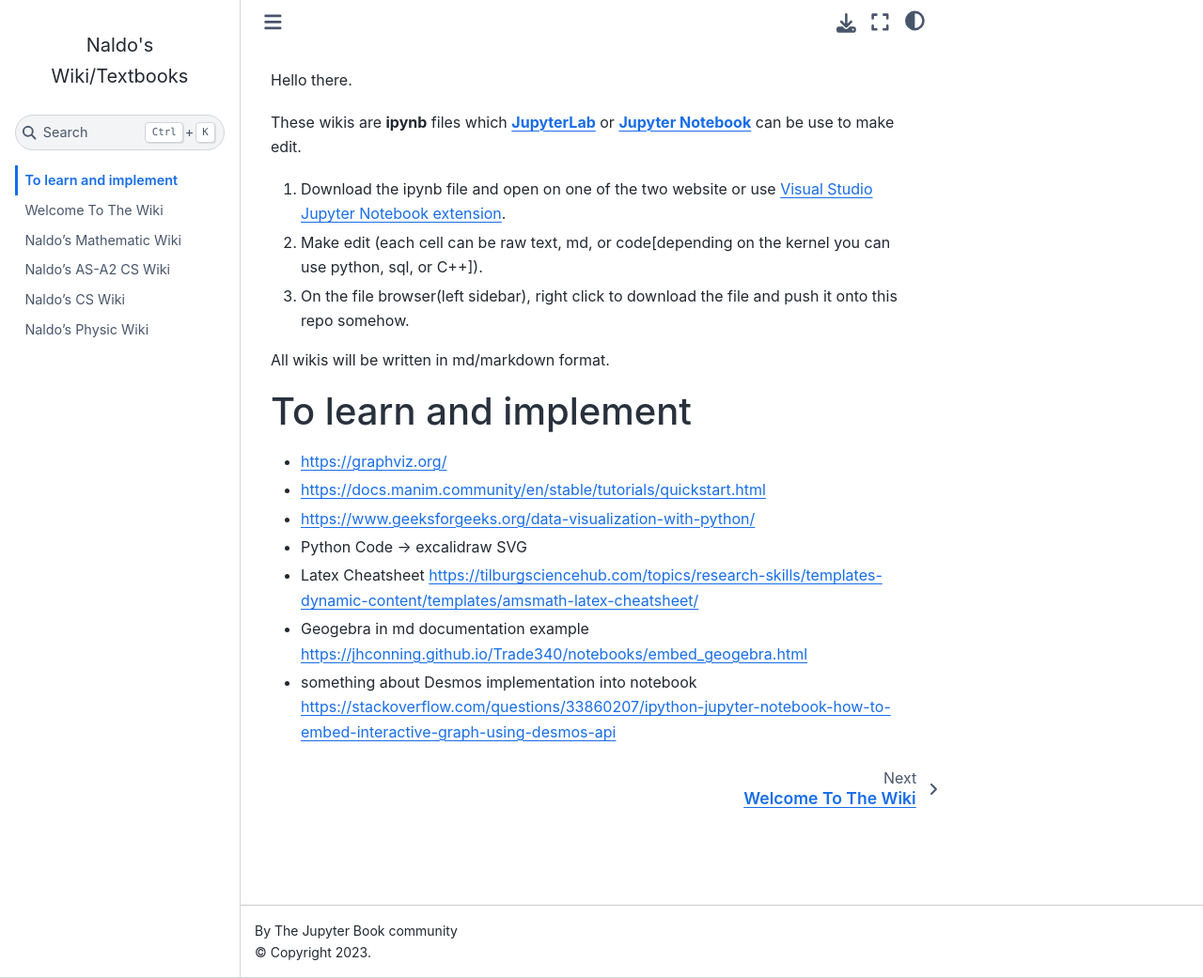
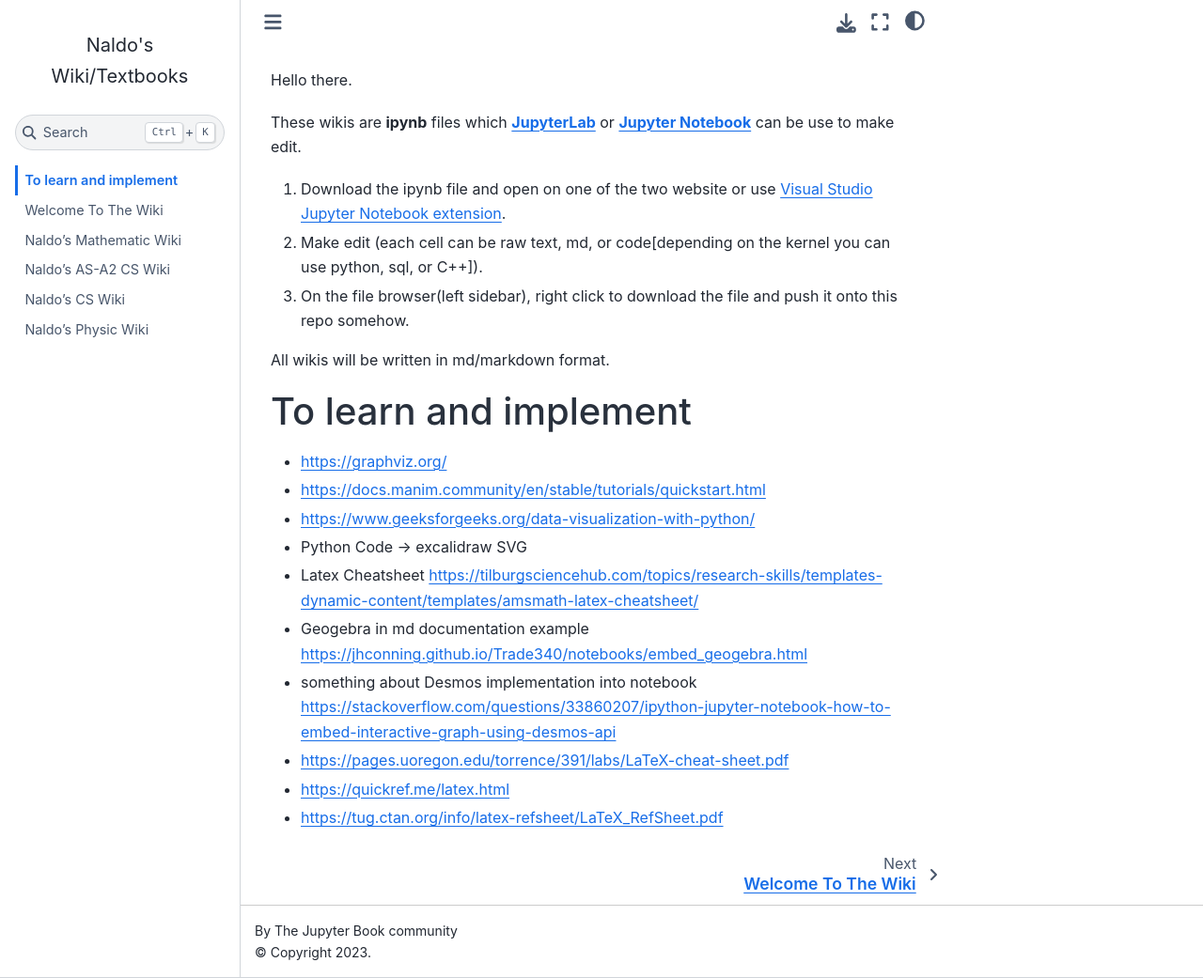
Before and after one commit to solipsse/Wiki1, a Jupyter Book: the page built from content/intro.md, in a window 1280 px wide and 1041 px high. Shown: the whole window at 94% size. Built offline with Jupyter Book 1.0.4 settings and Sphinx 7.4.7 and the Sphinx Book theme 1.1.4, drawn with Linux system fonts in a browser that asks for light colours; some of the changed lines change nothing that is shown.

Commit message:
Update Wiki

```diff
--- a/content/intro.md
+++ b/content/intro.md
@@ -15,3 +15,6 @@ All wikis will be written in md/markdown format.
 - Latex Cheatsheet https://tilburgsciencehub.com/topics/research-skills/templates-dynamic-content/templates/amsmath-latex-cheatsheet/
 - Geogebra in md documentation example https://jhconning.github.io/Trade340/notebooks/embed_geogebra.html
 - something about Desmos implementation into notebook https://stackoverflow.com/questions/33860207/ipython-jupyter-notebook-how-to-embed-interactive-graph-using-desmos-api
+- https://pages.uoregon.edu/torrence/391/labs/LaTeX-cheat-sheet.pdf
+- https://quickref.me/latex.html
+- https://tug.ctan.org/info/latex-refsheet/LaTeX_RefSheet.pdf
```
Also changed, not shown: content/Mathematic/Logic.ipynb.
